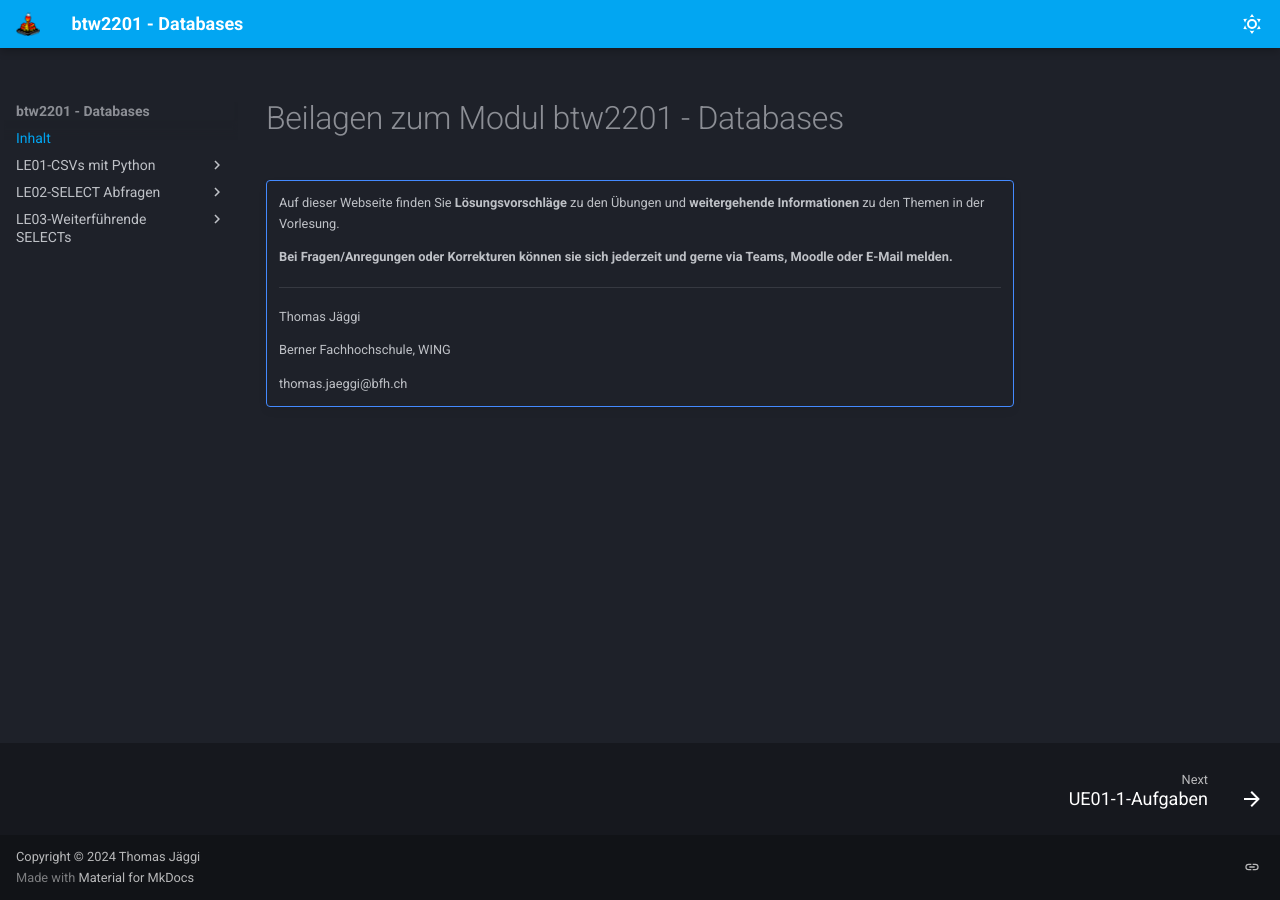
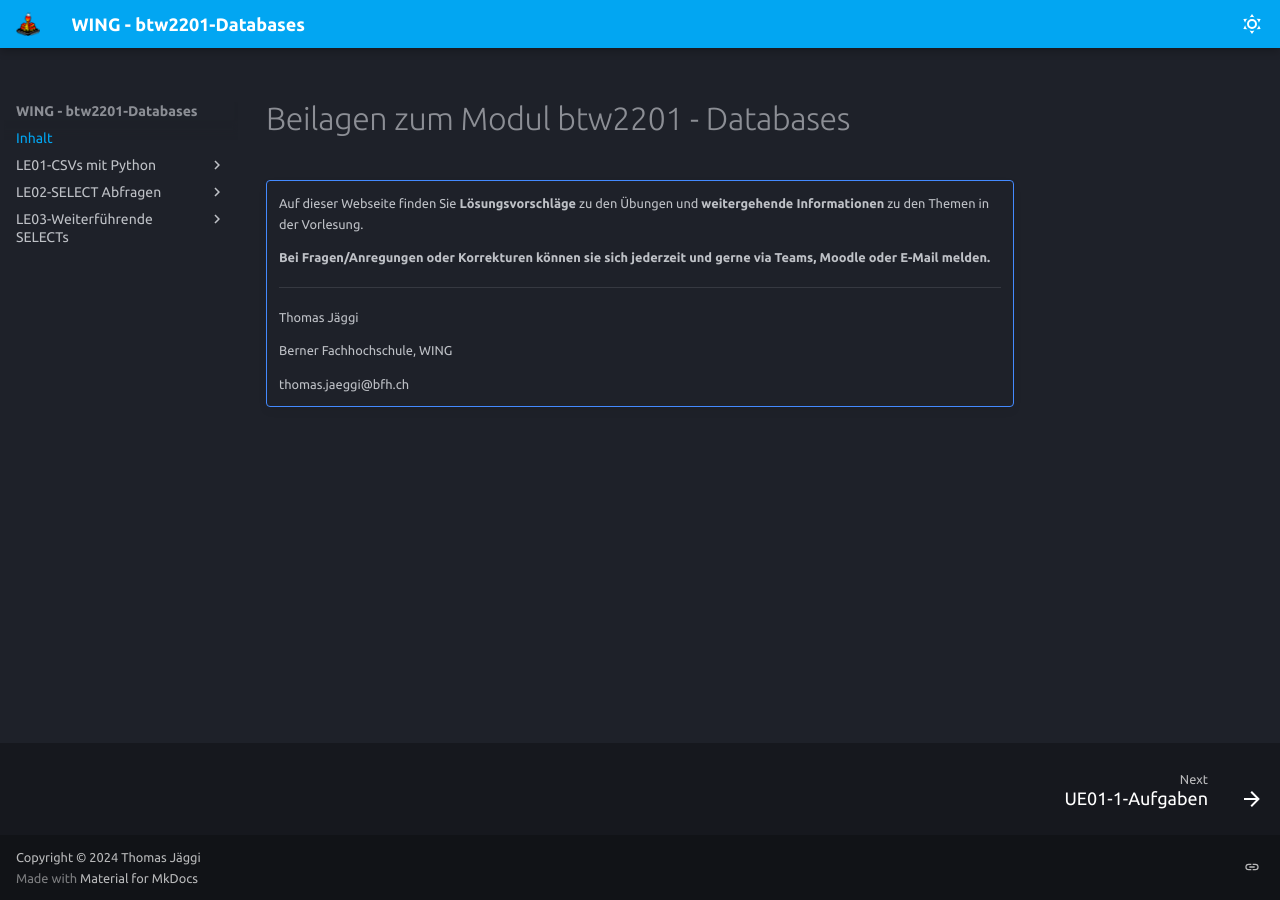
Before and after one commit to tjaeggi/btw2201_databases, an MkDocs documentation site: the page built from docs/index.md, in a window 1280 px wide. Built offline with MkDocs 1.6.1 and Material for MkDocs 9.7.7, drawn with Linux system fonts in a browser that asks for light colours; some web fonts are replaced.

Commit message:
Sat Oct 12 03:47:43 AM CEST 2024

```diff
--- a/mkdocs.yml
+++ b/mkdocs.yml
@@ -1,9 +1,10 @@
-site_name: btw2201 - Databases
-site_url: https://github.com/tjaeggi/btw2201_databases
+site_name: WING - btw2201-Databases
+site_url: https://tjaeggi.github.io/btw2201_databases/
 theme:
   name: material
   font:
-    text: Roboto
+    #text: Roboto
+    text: Ubuntu
     code: Red Hat Mono
   logo:  assets/Micropython-logo.svg.png
   favicon: assets/Micropython-logo.svg.png
```
